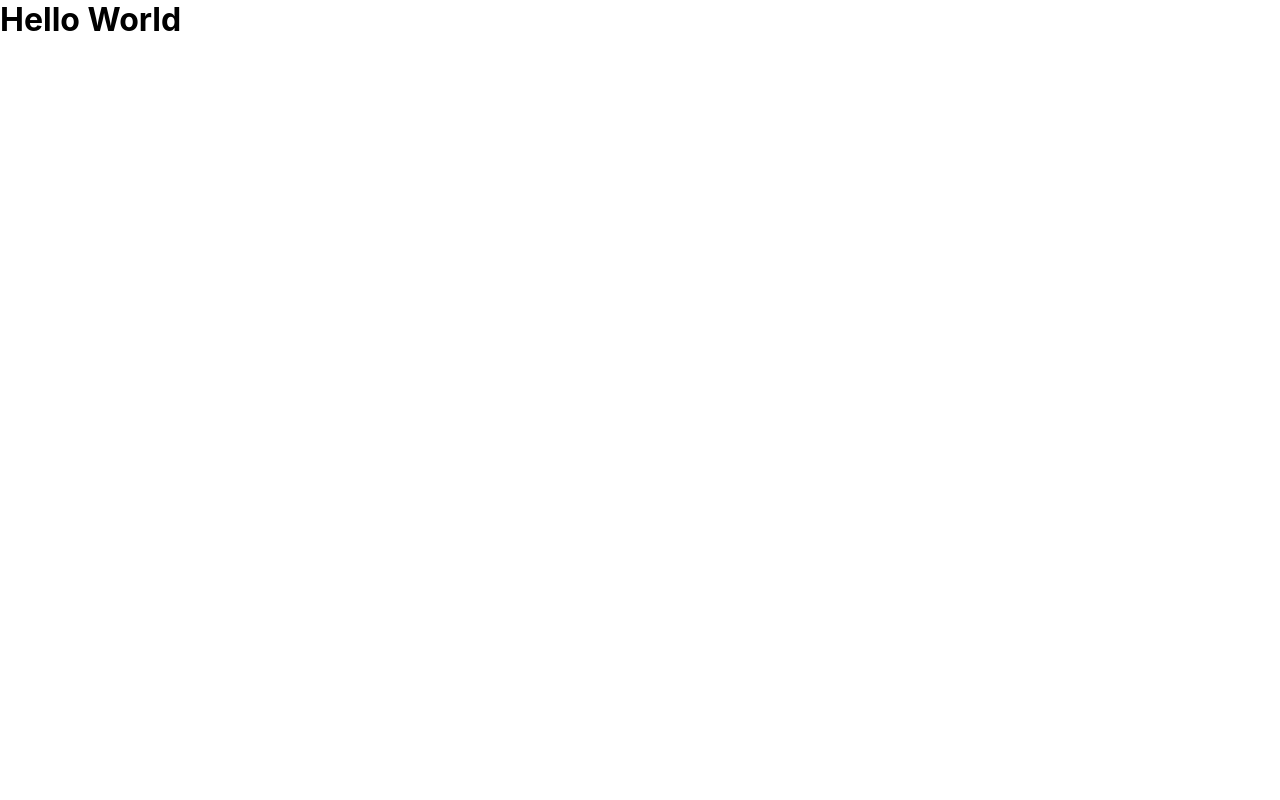
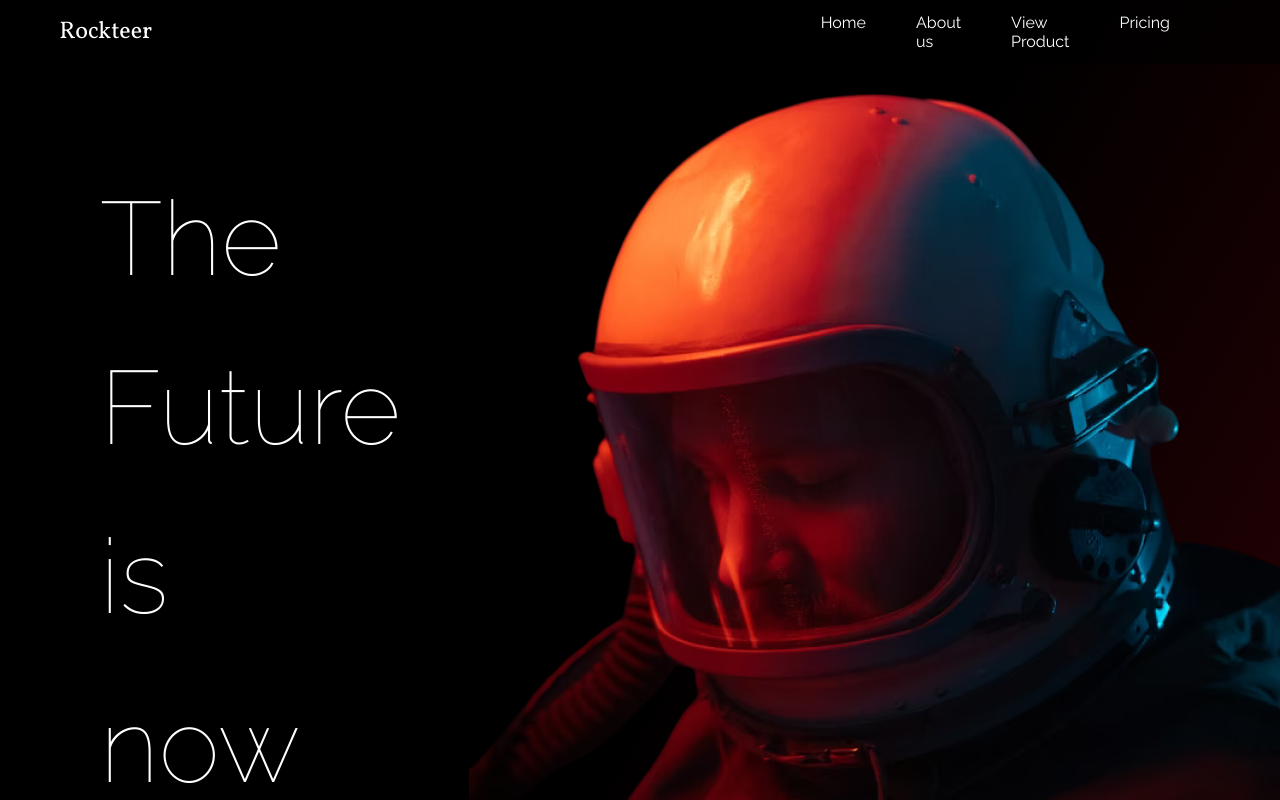
Before and after one commit to ViniVMA/Rockteer-Product-LandingPage, a React (Vite) app: page / in a window 1280 px wide. Built offline with nearby package versions, Linux system fonts and the light colour scheme.

Commit message:
feat(header, herosection): add header and herosection to the project

```diff
--- a/index.html
+++ b/index.html
@@ -1,13 +1,19 @@
 <!DOCTYPE html>
 <html lang="en">
+
 <head>
+  <link rel="preconnect" href="https://fonts.googleapis.com">
+  <link rel="preconnect" href="https://fonts.gstatic.com" crossorigin>
+  <link href="https://fonts.googleapis.com/css2?family=Raleway:wght@100;400&family=Vollkorn&display=swap" rel="stylesheet">
   <meta charset="UTF-8" />
   <link rel="icon" type="image/svg+xml" href="/src/favicon.svg" />
   <meta name="viewport" content="width=device-width, initial-scale=1.0" />
   <title>Vite App</title>
 </head>
+
 <body>
   <div id="root"></div>
   <script type="module" src="/src/main.tsx"></script>
 </body>
+
 </html>
--- a/src/App.tsx
+++ b/src/App.tsx
@@ -1,9 +1,60 @@
+import styled from "styled-components"
+import { Header } from "./components/Header"
+import { HeroSection } from "./pages/HeroSection"
 
 
 function App() {
   return (
-    <h1>Hello World</h1>
+    <Wrapper>
+      <Header />
+      <HeroSection />
+      <GridCenter >
+        <h1>Hello world</h1>
+        <h1>Hello world</h1>
+        <h1>Hello world</h1>
+        <h1>Hello world</h1>
+        <h1>Hello world</h1>
+        <h1>Hello world</h1>
+      </GridCenter>
+    </Wrapper>
+
   )
 }
 
+
+const Wrapper = styled.div`
+    display: grid;
+    grid-auto-columns: 1fr;
+    grid-template-columns: 1fr 5fr 1fr;
+    grid-template-rows: 1fr;
+    gap: 0px 0px;
+    background: linear-gradient(271deg, #2d0014, #560127);
+    background-size: 400% 400%;
+
+    padding-top: 64px;
+
+    background: linear-gradient(300deg,#590209,#000000,#000000,#5a0007);
+    background-size: 240% 240%;
+    animation: gradient-animation 12s ease infinite;
+
+
+      @keyframes gradient-animation {
+        0% {
+          background-position: 0% 50%;
+        }
+        50% {
+          background-position: 100% 50%;
+        }
+        100% {
+          background-position: 0% 50%;
+        }
+      }
+
+`
+export const GridCenter = styled.div`
+grid-column: 2;
+margin-top: 4.0rem;
+`
+
+
 export default App
--- /dev/null
+++ b/src/components/Button/button.style.ts
@@ -0,0 +1,15 @@
+import styled from 'styled-components'
+
+
+export const Button = styled.button`
+  border: none;
+  padding: 0;
+	font: inherit;
+	cursor: pointer;
+	outline: inherit;
+  background: linear-gradient(0deg, #04080d66, #04080d66), #024959;
+  color: white;
+  border-radius: 16px;
+  width: 24.0rem;
+  height: 4.6rem;
+`
--- /dev/null
+++ b/src/components/Button/index.tsx
@@ -0,0 +1,12 @@
+import * as S from './button.style'
+
+interface ButtonProps {
+  title: string;
+}
+
+
+export const Button = (props: ButtonProps) => {
+  return(
+    <S.Button >{props.title}</S.Button>
+  )
+}
--- /dev/null
+++ b/src/components/Header/header.style.ts
@@ -0,0 +1,71 @@
+import styled from 'styled-components'
+
+
+
+export const Header = styled.nav`
+  grid-column-start: span 3;
+  display: grid;
+  grid-auto-columns: 1fr;
+  grid-template-columns: 1fr 4fr 3fr;
+  grid-template-rows: 1fr;
+  gap: 0px 0px;
+  align-items: center;
+  height: 6.4rem;
+  color: #fff;
+  background: #00000099;
+  position: fixed; /* Set the navbar to fixed position */
+  top: 0; /* Position the navbar at the top of the page */
+  width: 100%; /* Full width */
+
+
+   @media screen and (max-width: 500px) {
+
+
+      display: flex;
+      flex-direction: column;
+      justify-content: center;
+}
+
+
+
+  .logo {
+      justify-self: end;
+      font-family: Vollkorn;
+      font-size: 2.4rem;
+      padding-left: 1rem;
+  }
+`
+
+
+export const Menu = styled.ul`
+  grid-column: 3;
+  display: flex;
+  justify-content: space-evenly;
+  justify-self: start;
+  padding: 0 60px;
+
+  li {
+    list-style-type: none;
+    margin: 0;
+    padding-right: 5.0rem;
+
+    a {
+      color: #fff;
+      text-decoration: none;
+    }
+  }
+
+  @media screen and (max-width: 550px) {
+    li {
+        display: flex;
+        align-items: center;
+        justify-content: space-between;
+        padding-right: 0;
+        margin: 0 1.0rem;
+      }
+
+        a {
+          font-size: 1.4rem;
+        }
+}
+`
--- /dev/null
+++ b/src/components/Header/index.tsx
@@ -0,0 +1,19 @@
+import * as S from './header.style'
+
+
+export const Header = () => {
+  return(
+  <>
+    <S.Header>
+      <span className="logo">Rockteer</span>
+      <S.Menu>
+          <li><a href="/">Home</a></li>
+          <li><a href="/">About us</a></li>
+          <li><a href="/">View Product </a></li>
+          <li><a href="/">Pricing</a></li>
+        </S.Menu>
+
+      </S.Header>
+  </>
+  )
+}
--- /dev/null
+++ b/src/components/HeroImg/index.tsx
@@ -0,0 +1,7 @@
+import heroimg from '../../../public/img/heroimg.png'
+
+export const HeroImg = () => {
+  return(
+    <img src={heroimg} />
+  )
+}
--- /dev/null
+++ b/src/pages/HeroSection/heroSection.style.ts
@@ -0,0 +1,105 @@
+import styled from 'styled-components'
+
+
+export const Section = styled.section`
+    grid-column-start: span 3;
+    display: grid;
+    grid-auto-columns: 1fr;
+    grid-template-columns: 1.5fr 1fr;
+    grid-template-rows: 1fr;
+    gap: 0px 0px;
+
+
+
+
+
+    img {
+
+    }
+
+    @media screen and (max-width: 960px) {
+
+      height: 100vh;
+      img {
+        display:none;
+      }
+
+      @media screen and (max-width: 847px) {
+        height: 100%;
+        }
+
+        @media screen and (max-width: 600px) {
+        height: 100vh;
+        }
+
+        @media screen and (max-width: 500px) {
+        height: 100%;
+        }
+
+}
+
+`
+
+export const HeroText = styled.div`
+      margin-top: 9.0rem;
+      max-width: 60%;
+      margin-left: 10.0rem;
+
+
+
+      h1, h2, label {
+        font-weight: 300;
+      }
+
+    h1 {
+        font-size: 10.4rem;
+        line-height: 16.9rem;
+    }
+
+    h2 {
+      font-size: 2.4rem;
+      line-height: 2.8rem;
+      margin-bottom: 7.0rem
+    }
+
+    form {
+
+    }
+
+    label {
+      display: block;
+
+    }
+
+    input {
+      border: none;
+      outline: none;
+      border-radius: 16px;
+      height: 4.6rem;
+      width: 31.9rem;
+      background-color: #590209;
+      margin: 2.4rem 5.0rem 2.4rem 0;
+    }
+
+    @media screen and (max-width: 960px) {
+      grid-column-start: span 2;
+}
+
+    @media screen and (max-width: 600px) {
+      h1 {
+        font-size: 10.4rem;
+        line-height: 10.5rem;
+        margin-bottom: 2.0rem;
+      }
+
+      input {
+        width: 30.0rem;
+      }
+
+      @media screen and (max-width: 500px) {
+        margin-left: 10px;
+        }
+}
+
+
+`
--- /dev/null
+++ b/src/pages/HeroSection/index.tsx
@@ -0,0 +1,20 @@
+import { Button } from '../../components/Button/'
+import { HeroImg } from '../../components/HeroImg'
+import * as S from './heroSection.style'
+
+export const HeroSection = () => {
+  return(
+    <S.Section>
+      <S.HeroText>
+        <h1>The Future is now</h1>
+        <h2>Rocketeer helmets is a visionary enterprise that is trying to improve your health by building modern and comfortable helmets for you. </h2>
+        <form>
+          <label>Enter your email to get the latest news</label>
+          <input type="email" />
+          <Button title='Submit'/>
+        </form>
+      </S.HeroText>
+      <HeroImg />
+    </S.Section>
+  )
+}
--- a/src/styles/global.style.ts
+++ b/src/styles/global.style.ts
@@ -7,19 +7,25 @@ export const GlobalStyle = createGlobalStyle`
         padding: 0;
         box-sizing: border-box;
         }
+
         html {
+            font-size: 62.5%;
+            min-height:100%;
+        }
+
+        html, body {
+            width: 100%;
+            height: 100%;
+            margin: 0px;
+            padding: 0px;
             overflow-x: hidden;
-            font-size: 62.5%;
-            max-height: 100vh;
         }
-        html, body, #__next {
+
+        body {
+            font-family: Raleway, -apple-system, BlinkMacSystemFont, 'Segoe UI', Roboto, Oxygen, Ubuntu, Cantarell, 'Open Sans', 'Helvetica Neue', sans-serif;
+            font-size: 16px;
+            color: #fff;
         }
-        body {
-            font-family: Rajdhani, -apple-system, BlinkMacSystemFont, 'Segoe UI', Roboto, Oxygen, Ubuntu, Cantarell, 'Open Sans', 'Helvetica Neue', sans-serif;
-            font-size: 16px;
-            display: grid;
 
 
-        }
-
   `
```
Also changed, not shown: public/img/heroimg.png (added). Lines whose indentation alone changed are shown as unchanged.
